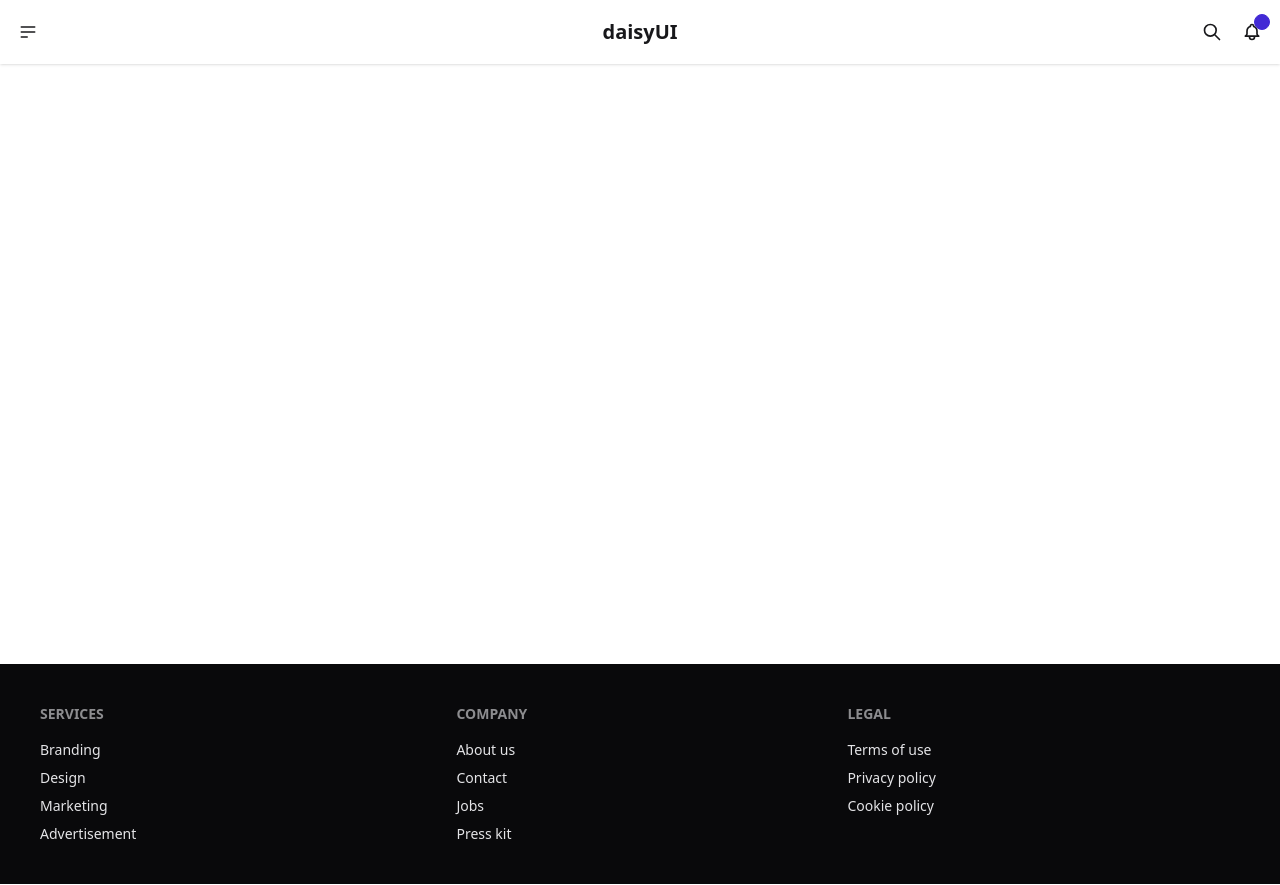
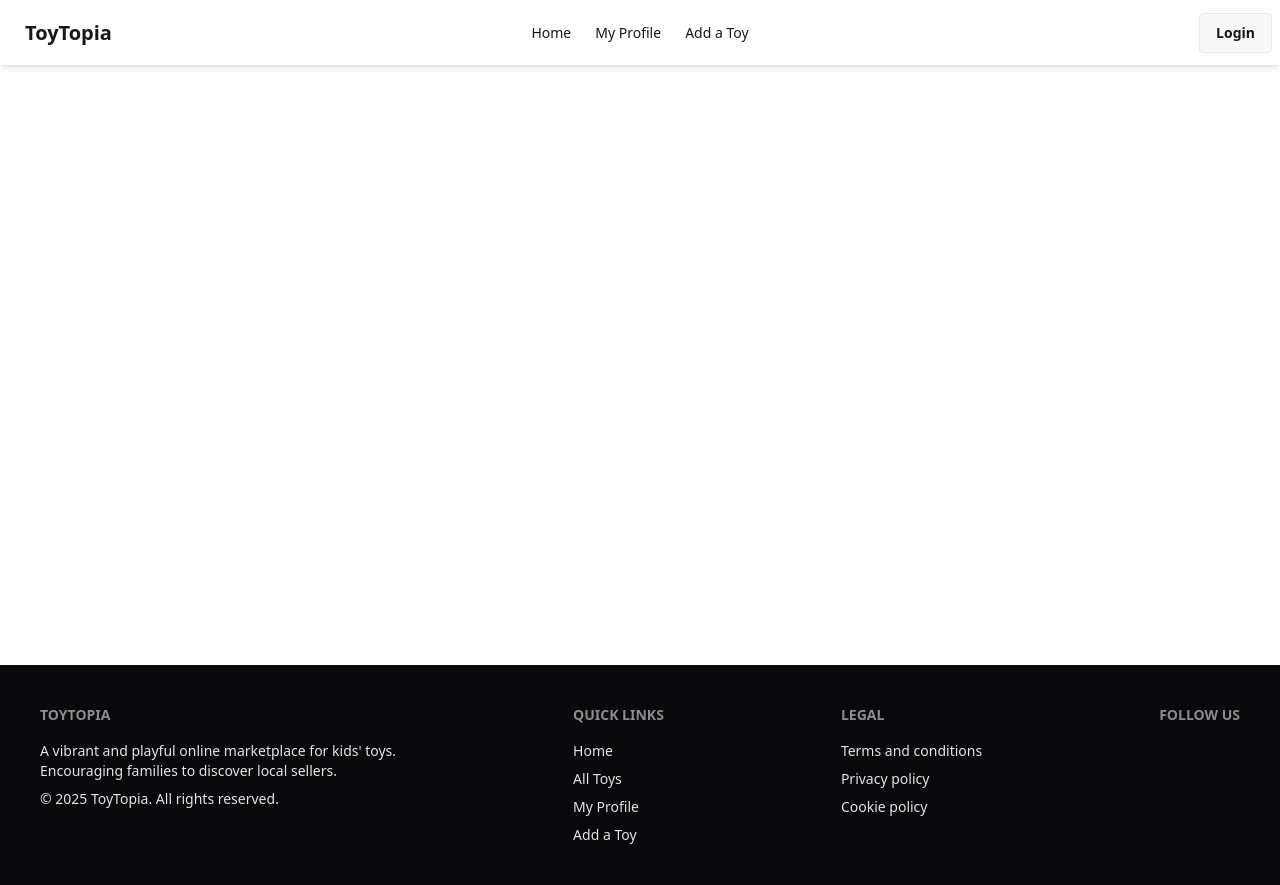
Before and after one commit to Arafat-niloy/toytopia, a React (Vite) app: page / in a window 1280 px wide. Built offline with nearby package versions, Linux system fonts and the light colour scheme.

Commit message:
Navbar, Footer added

```diff
--- a/src/Components/Footer.jsx
+++ b/src/Components/Footer.jsx
@@ -1,30 +1,38 @@
-import React from "react";
+import React from 'react';
+import { Link } from 'react-router-dom';
 
 const Footer = () => {
-  return (
-    <footer className="footer sm:footer-horizontal bg-neutral text-neutral-content p-10">
-      <nav>
-        <h6 className="footer-title">Services</h6>
-        <a className="link link-hover">Branding</a>
-        <a className="link link-hover">Design</a>
-        <a className="link link-hover">Marketing</a>
-        <a className="link link-hover">Advertisement</a>
-      </nav>
-      <nav>
-        <h6 className="footer-title">Company</h6>
-        <a className="link link-hover">About us</a>
-        <a className="link link-hover">Contact</a>
-        <a className="link link-hover">Jobs</a>
-        <a className="link link-hover">Press kit</a>
-      </nav>
-      <nav>
-        <h6 className="footer-title">Legal</h6>
-        <a className="link link-hover">Terms of use</a>
-        <a className="link link-hover">Privacy policy</a>
-        <a className="link link-hover">Cookie policy</a>
-      </nav>
-    </footer>
-  );
+    return (
+        <footer className="footer p-10 bg-neutral text-neutral-content flex justify-between">
+            <div>
+                <span className="footer-title">ToyTopia</span>
+                <p>A vibrant and playful online marketplace for kids' toys.<br/>Encouraging families to discover local sellers.</p>
+                <p>&copy; {new Date().getFullYear()} ToyTopia. All rights reserved.</p>
+            </div>
+            <div>
+                <span className="footer-title">Quick Links</span>
+                <Link to="/" className="link link-hover">Home</Link>
+                <Link to="/all-toys" className="link link-hover">All Toys</Link>
+                <Link to="/my-profile" className="link link-hover">My Profile</Link>
+                <Link to="/add-toy" className="link link-hover">Add a Toy</Link>
+            </div>
+            <div>
+                <span className="footer-title">Legal</span>
+                <a className="link link-hover">Terms and conditions</a>
+                <a className="link link-hover">Privacy policy</a>
+                <a className="link link-hover">Cookie policy</a>
+            </div>
+            <div>
+                <span className="footer-title">Follow Us</span>
+                <div className="grid grid-flow-col gap-4">
+                    <a></a>
+                    <a></a>
+                    <a></a>
+
+                </div>
+            </div>
+        </footer>
+    );
 };
 
 export default Footer;
--- a/src/Components/Navbar.jsx
+++ b/src/Components/Navbar.jsx
@@ -1,84 +1,36 @@
-import React from "react";
+import React from 'react';
+import { Link, NavLink } from 'react-router-dom';
 
 const Navbar = () => {
+
+
+    const navLinks = <>
+        <li><NavLink to="/">Home</NavLink></li>
+        <li><NavLink to="/my-profile">My Profile</NavLink></li>
+        <li><NavLink to="/add-toy">Add a Toy</NavLink></li>
+    </>
+
     return (
-    <div className="navbar bg-base-100 shadow-sm">
+        <div className="navbar bg-base-100 shadow-md">
             <div className="navbar-start">
                 <div className="dropdown">
-          <div tabIndex={0} role="button" className="btn btn-ghost btn-circle">
-            <svg
-              xmlns="http://www.w3.org/2000/svg"
-              className="h-5 w-5"
-              fill="none"
-              viewBox="0 0 24 24"
-              stroke="currentColor"
-            >
-              {" "}
-              <path
-                strokeLinecap="round"
-                strokeLinejoin="round"
-                strokeWidth="2"
-                d="M4 6h16M4 12h16M4 18h7"
-              />{" "}
-            </svg>
-          </div>
-          <ul
-            tabIndex="-1"
-            className="menu menu-sm dropdown-content bg-base-100 rounded-box z-1 mt-3 w-52 p-2 shadow"
-          >
-            <li>
-              <a>Homepage</a>
-            </li>
-            <li>
-              <a>Portfolio</a>
-            </li>
-            <li>
-              <a>About</a>
-            </li>
+                    <label tabIndex={0} className="btn btn-ghost lg:hidden">
+                        <svg xmlns="http://www.w3.org/2000/svg" className="h-5 w-5" fill="none" viewBox="0 0 24 24" stroke="currentColor"><path strokeLinecap="round" strokeLinejoin="round" strokeWidth="2" d="M4 6h16M4 12h8m-8 6h16" /></svg>
+                    </label>
+                    <ul tabIndex={0} className="menu menu-sm dropdown-content mt-3 z-10 p-2 shadow bg-base-100 rounded-box w-52">
+                        {navLinks}
                     </ul>
                 </div>
+                <Link to="/" className="btn btn-ghost normal-case text-xl font-bold">ToyTopia</Link>
             </div>
-      <div className="navbar-center">
-        <a className="btn btn-ghost text-xl">daisyUI</a>
+            <div className="navbar-center hidden lg:flex">
+                <ul className="menu menu-horizontal px-1">
+                    {navLinks}
+                </ul>
             </div>
             <div className="navbar-end">
-        <button className="btn btn-ghost btn-circle">
-          <svg
-            xmlns="http://www.w3.org/2000/svg"
-            className="h-5 w-5"
-            fill="none"
-            viewBox="0 0 24 24"
-            stroke="currentColor"
-          >
-            {" "}
-            <path
-              strokeLinecap="round"
-              strokeLinejoin="round"
-              strokeWidth="2"
-              d="M21 21l-6-6m2-5a7 7 0 11-14 0 7 7 0 0114 0z"
-            />{" "}
-          </svg>
-        </button>
-        <button className="btn btn-ghost btn-circle">
-          <div className="indicator">
-            <svg
-              xmlns="http://www.w3.org/2000/svg"
-              className="h-5 w-5"
-              fill="none"
-              viewBox="0 0 24 24"
-              stroke="currentColor"
-            >
-              {" "}
-              <path
-                strokeLinecap="round"
-                strokeLinejoin="round"
-                strokeWidth="2"
-                d="M15 17h5l-1.405-1.405A2.032 2.032 0 0118 14.158V11a6.002 6.002 0 00-4-5.659V5a2 2 0 10-4 0v.341C7.67 6.165 6 8.388 6 11v3.159c0 .538-.214 1.055-.595 1.436L4 17h5m6 0v1a3 3 0 11-6 0v-1m6 0H9"
-              />{" "}
-            </svg>
-            <span className="badge badge-xs badge-primary indicator-item"></span>
-          </div>
-        </button>
+
+                <Link to="/login" className="btn">Login</Link>
             </div>
         </div>
     );
```
Lines whose indentation alone changed are shown as unchanged.
